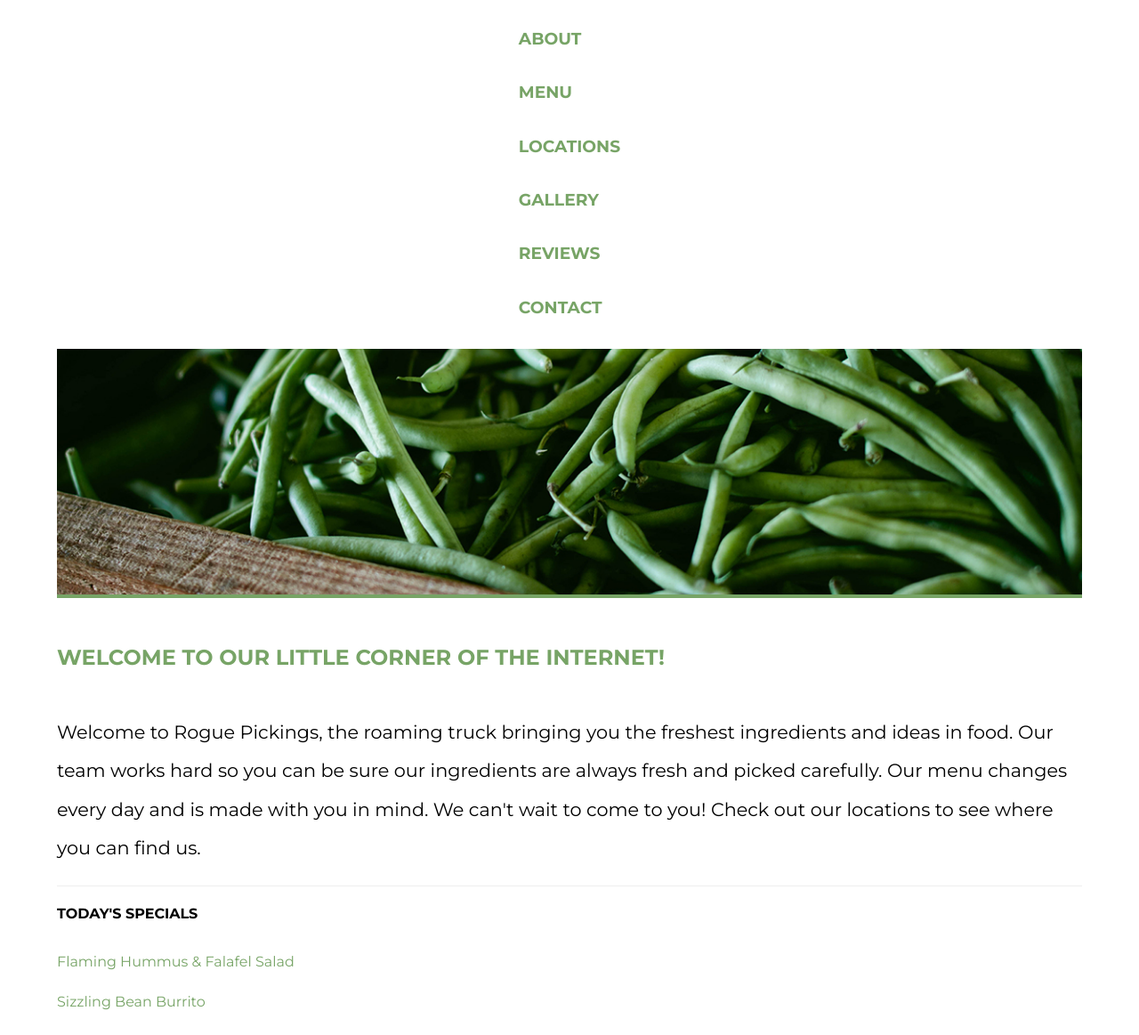
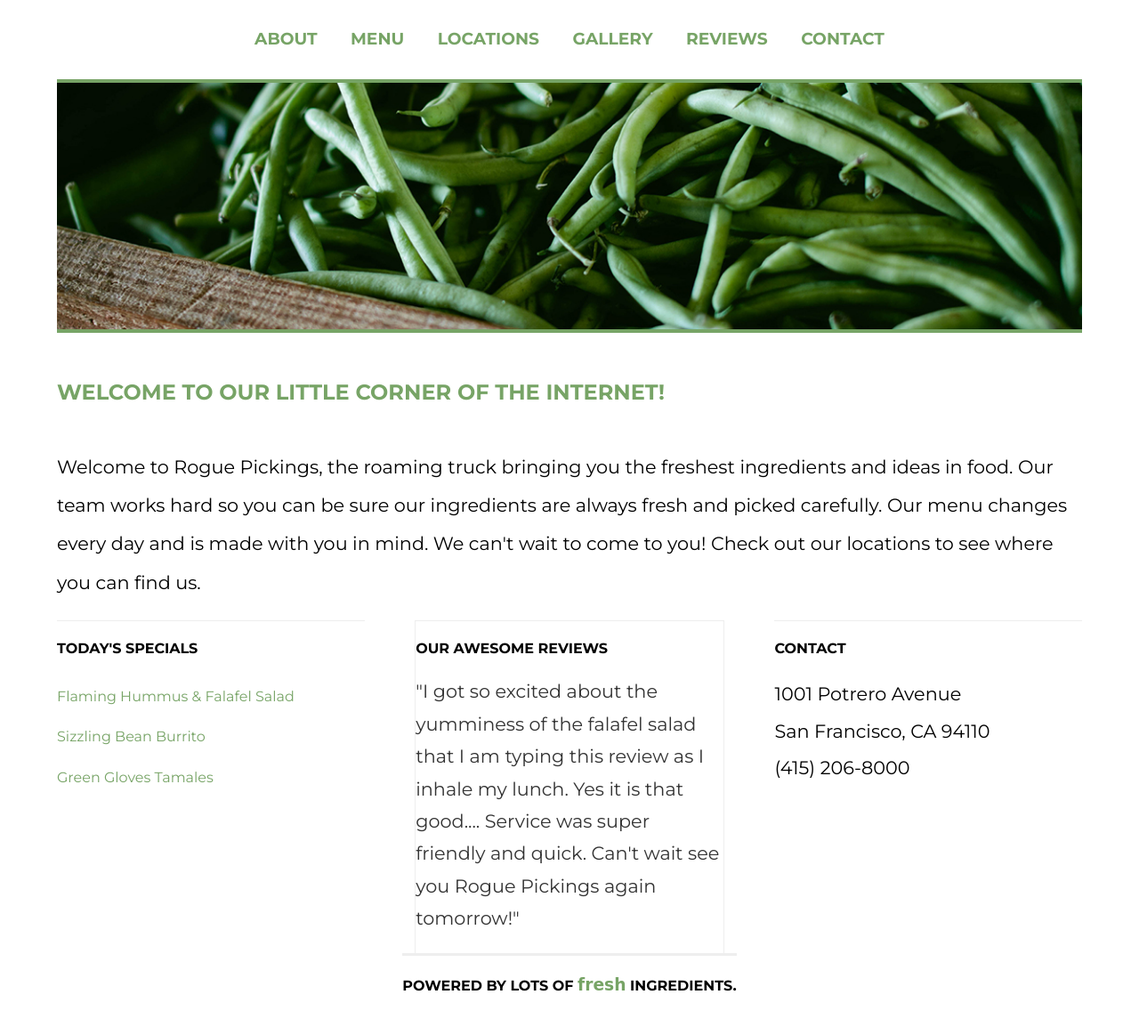
Before and after one commit to csymington1337/206-rogue-pickings, a plain HTML site: page index.html in a window 1280 px wide. Shown: the part 135-1298 px from the top of the page at 89% size. After the commit the page ends 1273 px from the top, so only its background shows below. Drawn offline with Linux system fonts and the light colour scheme; a web font is replaced by a local one.

Commit message:
Added styling for responsive design

```diff
--- a/css/main.css
+++ b/css/main.css
@@ -94,11 +94,9 @@ header nav ul li a{
 .main-image img {
 	width: 100%;
 	border-bottom: 0.25em solid #77a466;
+	border-top: 0.25em solid #77a466;
 }
 
-.main-title {
-
-}
 .main-title h3 {
 	padding: 1em 0;
 	text-align: left;
@@ -154,3 +152,30 @@ footer span {
 	color: #77a466;
 	font-size: 1.17em;
 }
+
+@media all and (min-width:768px) {
+    /* Tablet styles here */
+
+	.bottom-section {
+		display: flex;
+		justify-content: space-between;
+		width: 100%;
+	}
+	.section-one {
+		width: 30%;
+	}
+	.section-two {
+		width: 30%;
+	}
+	.section-three {
+		width: 30%;
+	}
+}
+
+@media all and (min-width:1200px) {
+	/* Desktop styles here */
+	header nav ul {
+		display: flex;
+		justify-content: space-between;
+	  }
+}
```
